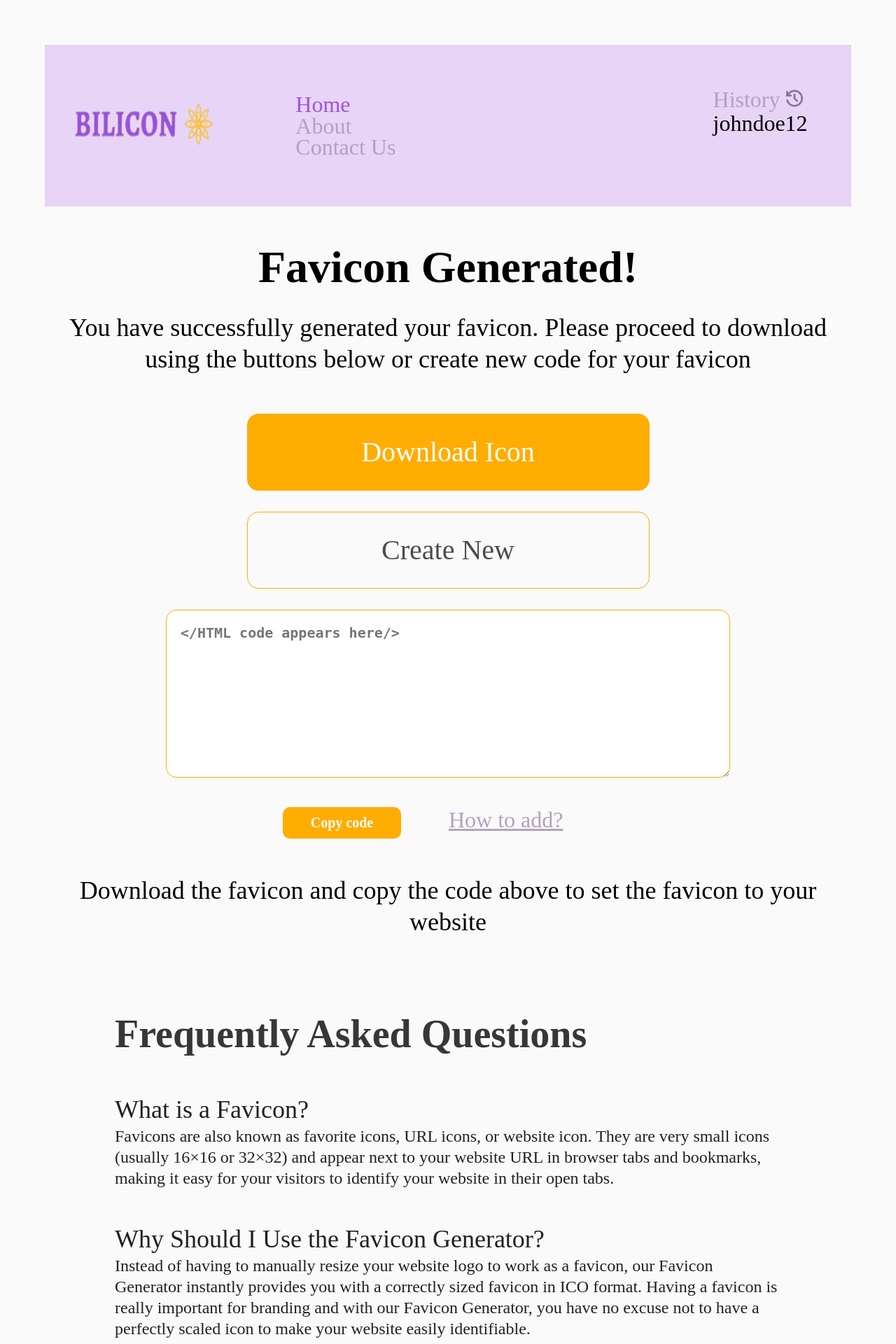
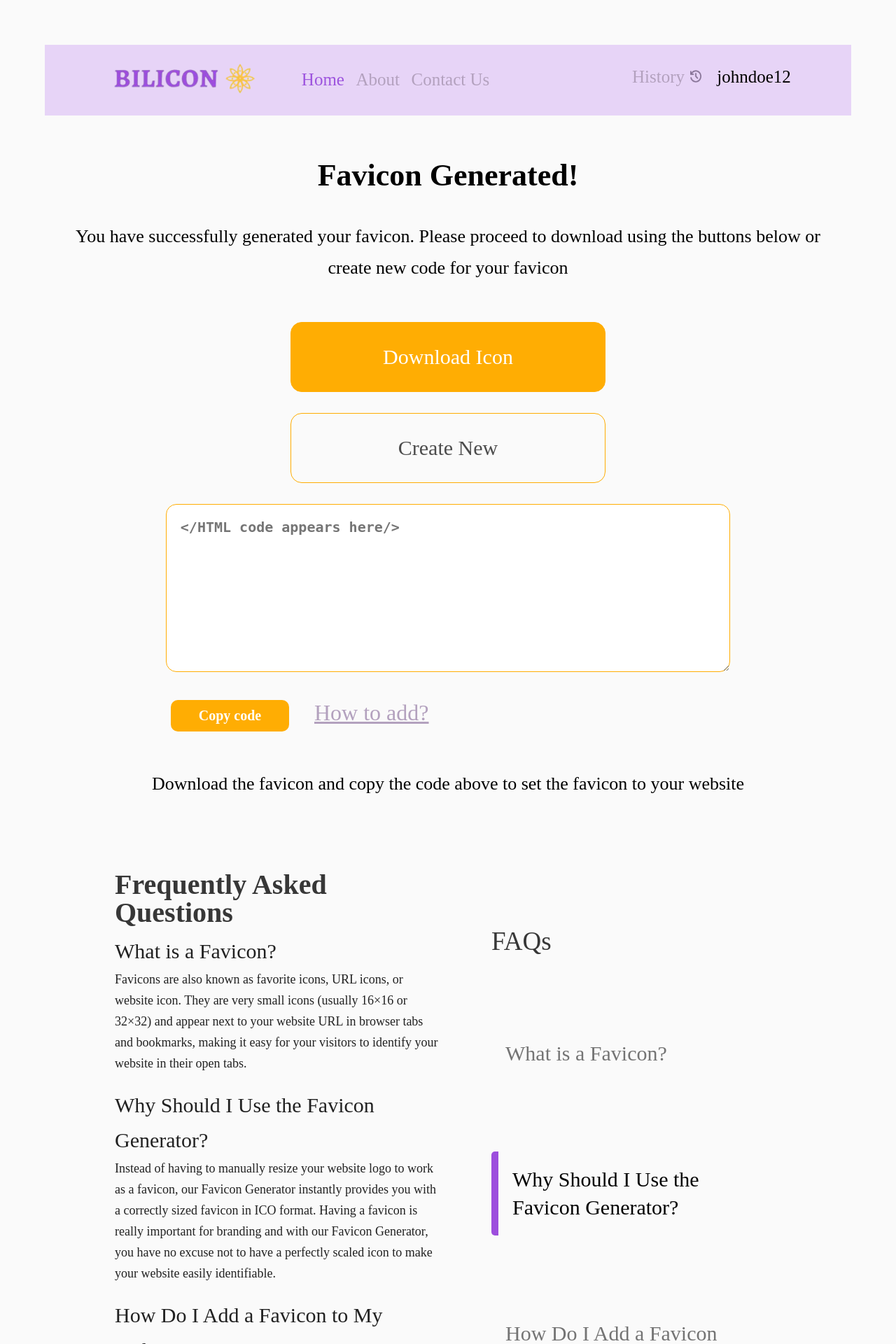
Before and after one commit to zuri-training/Team-Spoonbill2, a web app: file Public/completion.html in a window 1280 px wide. Shown: the top 1920 px of the page at 70% size. Run offline with its HTML, style and script files only (its server is not run), Linux system fonts and the light colour scheme; some libraries are stand-ins or nearby versions.

Commit message:
reduced the font sizes

```diff
--- a/Public/css/completion.css
+++ b/Public/css/completion.css
@@ -20,16 +20,17 @@
     align-items: center;
     background: #E7D4F7;
     color: #fff;
-    padding: 2.4em;
+    padding: 0.2em;
 
 }
 
 .logo{
-    margin-right: 4em;
+    margin-right: 2em;
+    margin-left: 2em;
 }
 .logo img{
-    width: 322.44;
-    height: 65px;
+    width: 222.44;
+    height: 45px;
     line-height: 45.36px;
 }
 
@@ -42,10 +43,10 @@
     font-family: 'Outfit';
     font-style: normal;
     font-weight: 500;
-    font-size: 32px;
+    font-size: 25px;
     color: #B3A1BE;
     line-height: 30.24px;
-    margin-left: 1em;
+    margin-left: 0.5em;
     letter-spacing: 0em;
 }
 
@@ -56,19 +57,25 @@
     font-size: 32px;
     color: #B3A1BE;
     line-height: 30.24px;
-    margin-left: 2em;
+    margin-left: 1em;
     letter-spacing: 0em;
+}
+
+a img{
+    width: 20px;
+    height: 20px;
+    padding: 2px;
+    padding-bottom: 0;
 }
 
 .menu1 {
     padding: 2em 0.7em;
-
 }
 
 .menu2 {
     padding: 0.8em;
     padding-left: 3em;
-    margin-left: 10em;
+    margin-left: 3em;
     font-family: 'Outfit';
     font-weight: 400;
     font-size: 30px;
@@ -107,7 +114,7 @@
 font-family: 'Outfit';
 font-style: normal;
 font-weight: 700;
-font-size: 64px;
+font-size: 44px;
 line-height: 81px;
 text-align: center;
 color: #000000;
@@ -118,7 +125,7 @@
 font-family: 'Outfit';
 font-style: normal;
 font-weight: 400;
-font-size: 36px;
+font-size: 26px;
 line-height: 45px;
 text-align: center;
 color: #000000;
@@ -129,8 +136,8 @@
 font-family: 'Outfit';
 font-style: normal;
 font-weight: 400;
-font-size: 40px;
-line-height: 50px;
+font-size: 30px;
+line-height: 40px;
 text-align: center;
 
 }
@@ -147,10 +154,10 @@
     font-family: 'Outfit';
     font-style: normal;
     font-weight: 400;
-    font-size: 40px;
-    line-height: 50px;
-    width: 575px;
-    height: 110px;
+    font-size: 30px;
+    line-height: 40px;
+    width: 450px;
+    height: 100px;
 }
 
 .create{
@@ -158,10 +165,10 @@
 font-family: 'Outfit';
 font-style: normal;
 font-weight: 400;
-font-size: 40px;
-line-height: 50px;
-width: 575px;
-height: 110px;
+font-size: 30px;
+line-height: 40px;
+ width: 450px;
+height: 100px;
 color: rgba(33, 33, 33, 0.8);
 }
 
@@ -193,13 +200,13 @@
 }
 
 .copybtn{
-    margin-left: 340px;
+    margin-left: 180px;
 }
 
 .box{
     max-width: 100%;
     display: grid;
-    grid-template-columns: repeat(auto-fit, minmax(35rem, 1fr));
+    grid-template-columns: repeat(auto-fit, minmax(27rem, 1fr));
     gap: 1.5rem;
     margin: 100px;
     margin-top: 100px;
@@ -212,16 +219,17 @@
 }
 
 .sectionTwo{
-    padding: 80px 200px;
+    padding: 30px 50px;
+    margin-top: 50px;
 }
 
 .sectionTwo h4{
-    margin-top: 70px;
+    margin-top: 100px;
     font-family: 'Outfit';
     font-style: normal;
     font-weight: 400;
-    font-size: 36px;
-    line-height: 45px;
+    font-size: 30px;
+    line-height: 40px;
     color: #747474;
     padding: 20px;
 }
@@ -230,8 +238,8 @@
 font-family: 'Outfit';
 font-style: normal;
 font-weight: 600;
-font-size: 56px;
-line-height: 71px;
+font-size: 40px;
+line-height: 40px;
 color: rgba(33, 33, 33, 0.9);
 }
 
@@ -239,8 +247,8 @@
     font-family: 'Outfit';
     font-style: normal;
     font-weight: 500;
-    font-size: 50px;
-    line-height: 71px;
+    font-size: 37px;
+    line-height: 41px;
     color: rgba(33, 33, 33, 0.9);
     }
 
@@ -248,28 +256,29 @@
     font-family: 'Outfit';
     font-style: normal;
     font-weight: 500;
-    font-size: 36px;
-    line-height: 45px;
+    font-size: 30px;
+    line-height: 50px;
     color: #212121;
-    margin-top: 50px;
+    margin-top: 10px;
 }
 
 .sectionTwo h4.active{
     border-left: 10px solid #9D4EDD;
     border-radius: 5px;
+    color: #000000;
 }
 
 p{
     font-family: 'Outfit';
     font-style: normal;
     font-weight: 400;
-    font-size: 24px;
+    font-size: 18px;
     line-height: 30px;
     color: #212121;
 }
 
 .one{
-    margin-bottom: 30px;
+    margin-bottom: 20px;
 }
 
 .footer{
@@ -277,30 +286,30 @@
     justify-content: space-between;
     align-items: center;
     width: 100%;
-    padding: 80px 140px;
+    padding: 30px 70px;
     background: #E7D4F7;
 }
 
 .box-container{
     display: grid;
-    grid-template-columns: repeat(auto-fit, minmax(35rem, 1fr));
-    gap: 1.5rem;
+    grid-template-columns: repeat(auto-fit, minmax(20rem, 1fr));
+    gap: 0.5rem;
 }
 
 .boxes {
     width: 100%;
-    margin-left: 100px;
-    padding-left: 100px;
+    margin-left: 20px;
+    padding-left: 20px;
 }
 
 .boxes h3{
     font-family: 'Outfit';
     font-style: normal;
     font-weight: 700;
-    font-size: 36px;
-    line-height: 45px;
+    font-size: 30px;
+    line-height: 40px;
     color: rgba(0, 0, 0, 0.9);
-    margin-left: 70px;
+    margin-left: 20px;
 
     }
 
@@ -309,8 +318,8 @@
     font-family: 'Outfit';
     font-style: normal;
     font-weight: 400;
-    font-size: 32px;
-    line-height: 45px;
+    font-size: 20px;
+    line-height: 30px;
     color: rgba(0, 0, 0, 0.9);
     text-decoration: none;
 }
```
Also changed, not shown: 1 other file.
